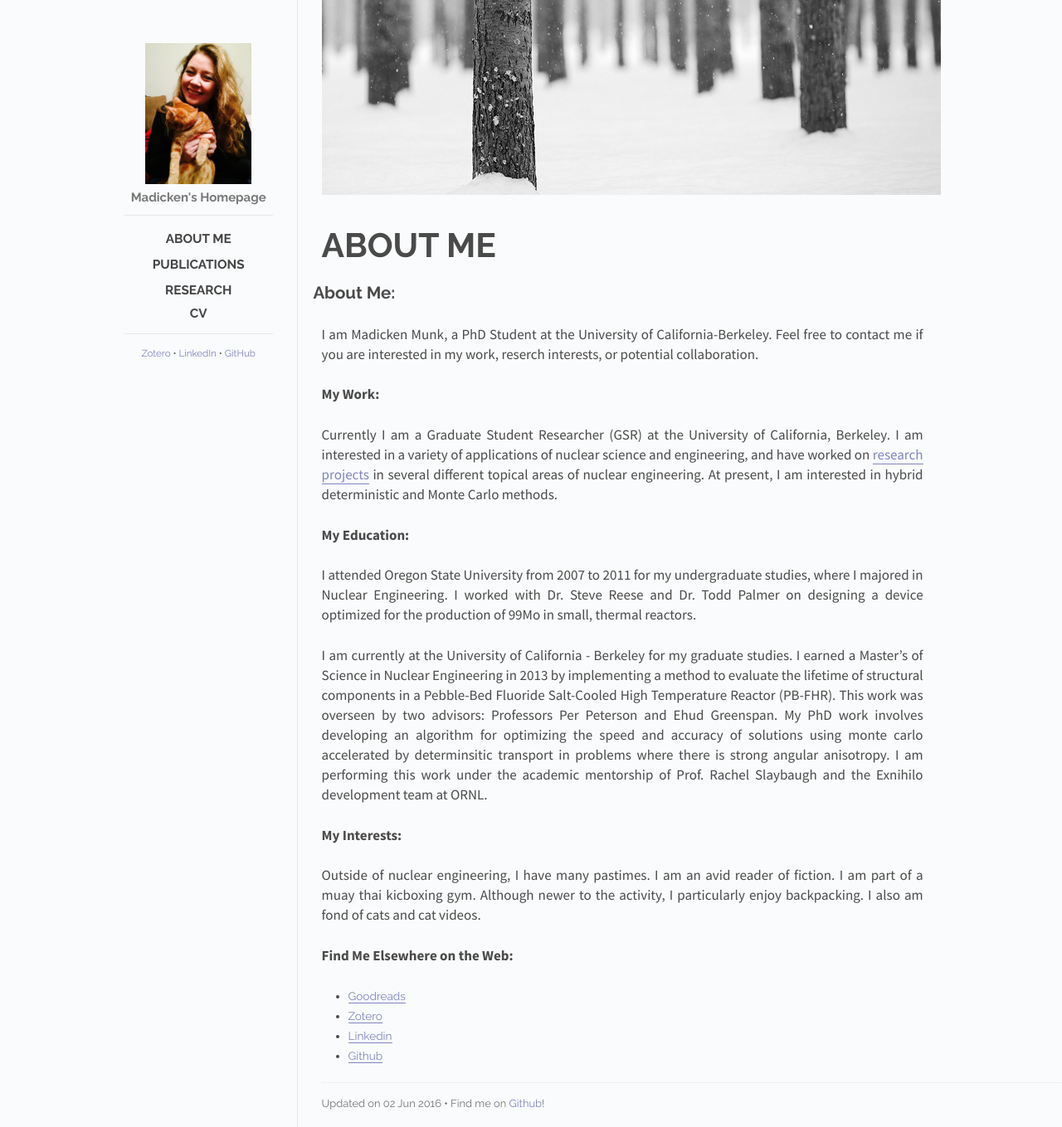
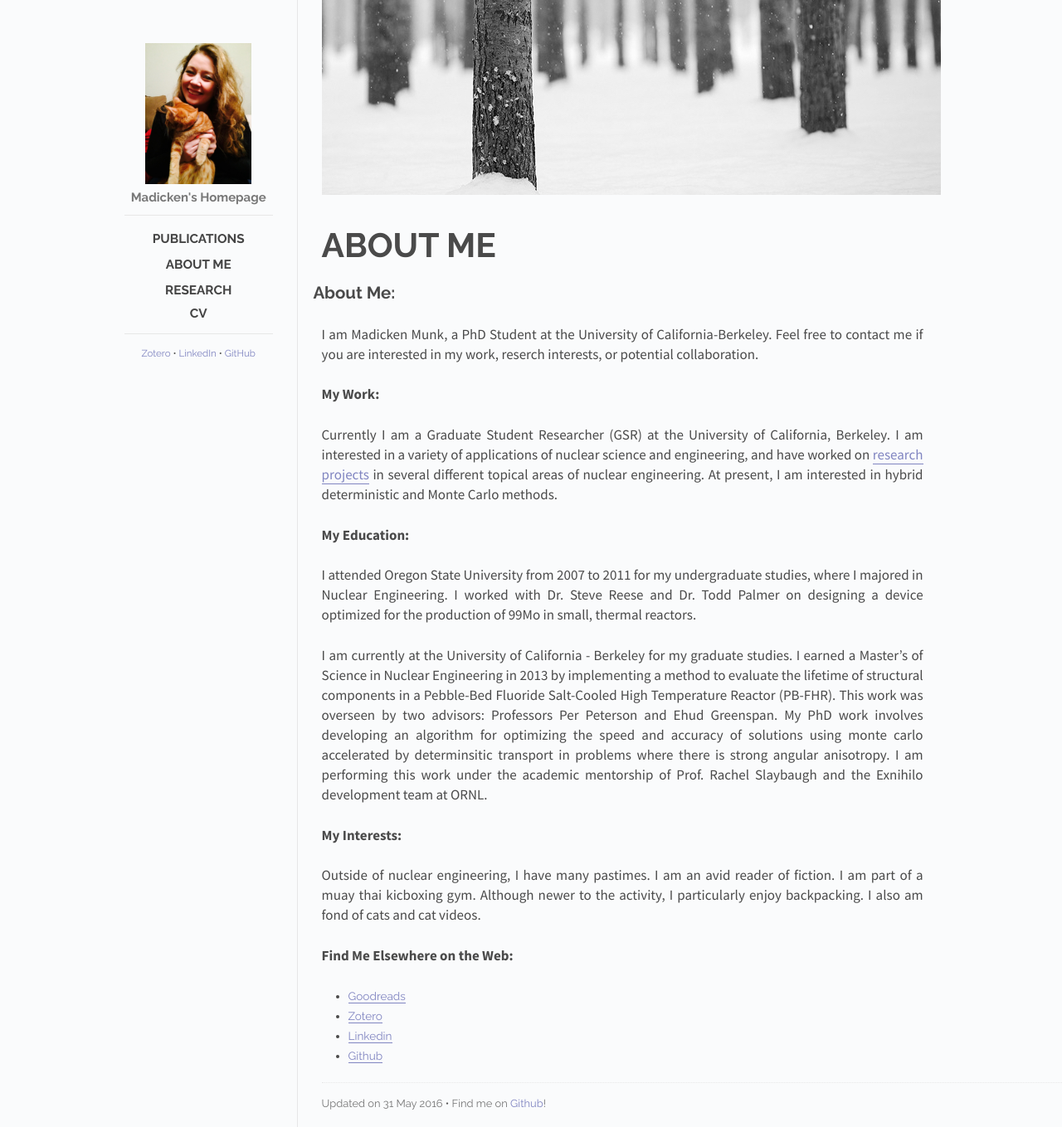
Before and after one commit to munkm/munkm.github.io, a Jekyll site: the page built from _posts/2014-10-29-aboutme.md, in a window 1280 px wide. Shown: the whole page at 83% size. Built offline with Jekyll 4.4.1, drawn with Linux system fonts in a browser that asks for light colours.

Commit message:
fixing date

```diff
--- a/_posts/2014-10-29-aboutme.md
+++ b/_posts/2014-10-29-aboutme.md
@@ -2,7 +2,7 @@
 layout: post
 title: About Me
 cover: treesnow.jpg
-date:   2016-06-02
+date:   2016-05-31
 categories: posts
 ---
 
```
